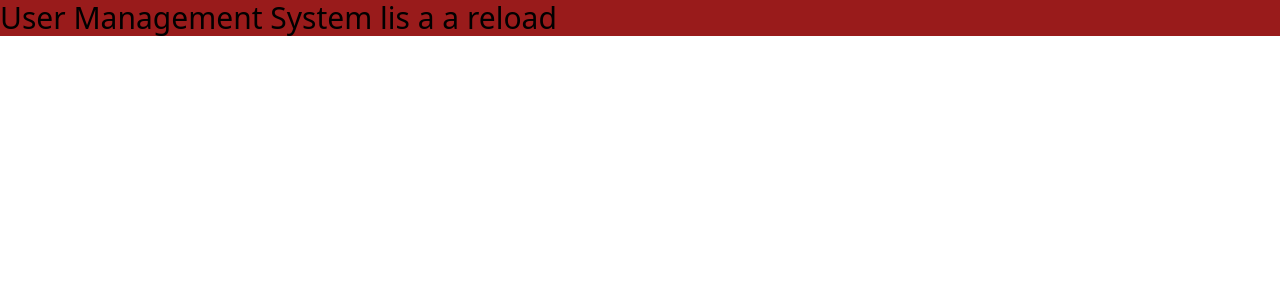
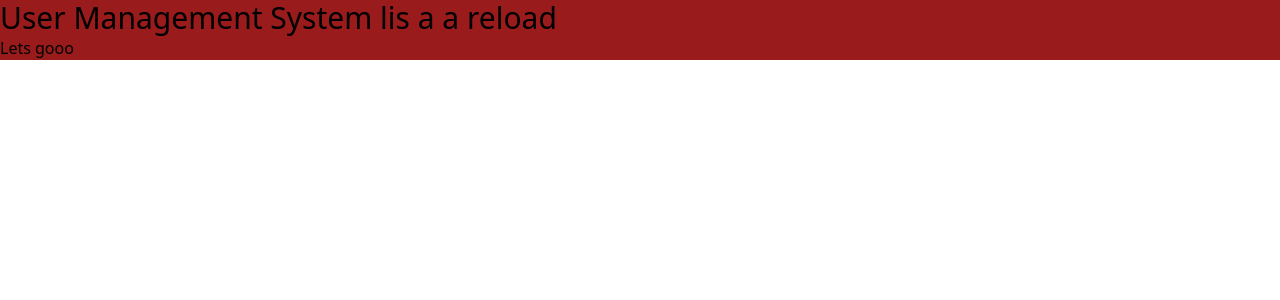
Before and after one commit to Ayothegod/Crud-Application, a Node server app: page / in a window 1280 px wide. Shown: the top 300 px of the page. Run offline with Node 20, Linux system fonts and the light colour scheme; some libraries are stand-ins or nearby versions.

Commit message:
commited a change in base.ejs

```diff
--- a/views/include/_header.ejs
+++ b/views/include/_header.ejs
@@ -12,6 +12,7 @@
         <header class="bg-red-800">
             <nav>
                 <a href="/" class="text-3xl">User Management System lis a a reload</a>
+                <p>Lets gooo</p>
             </nav>
         </header>
     </div>
```
